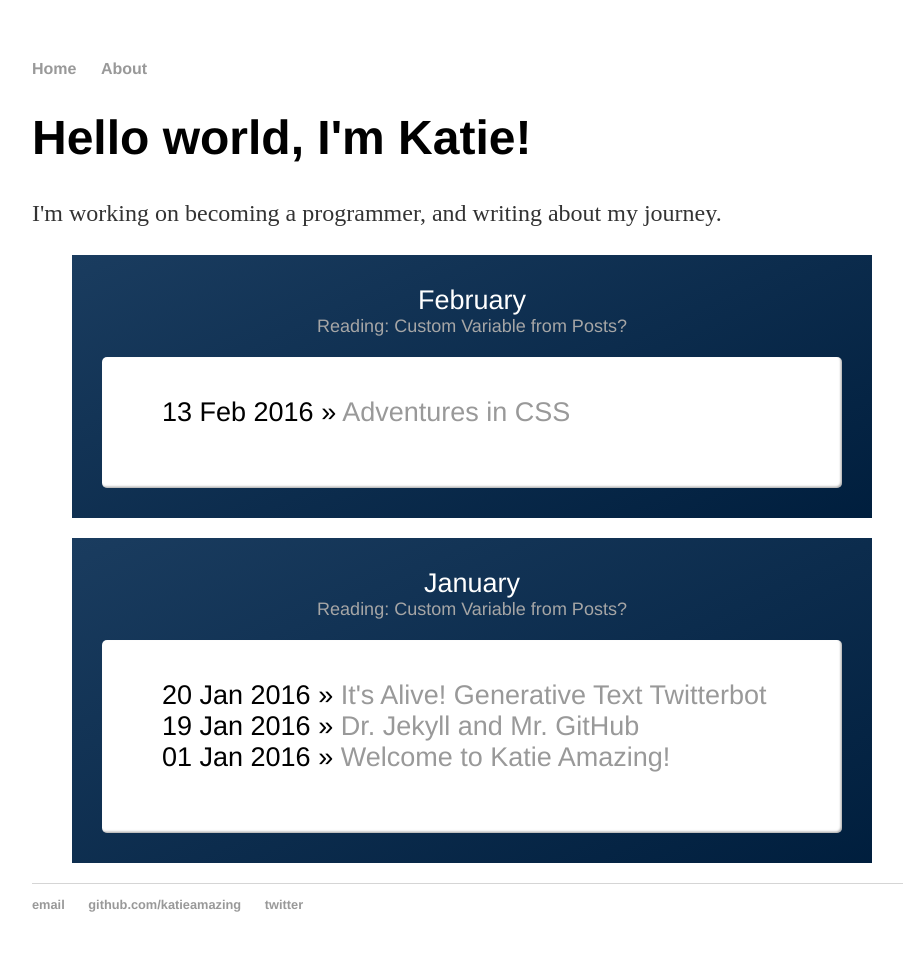
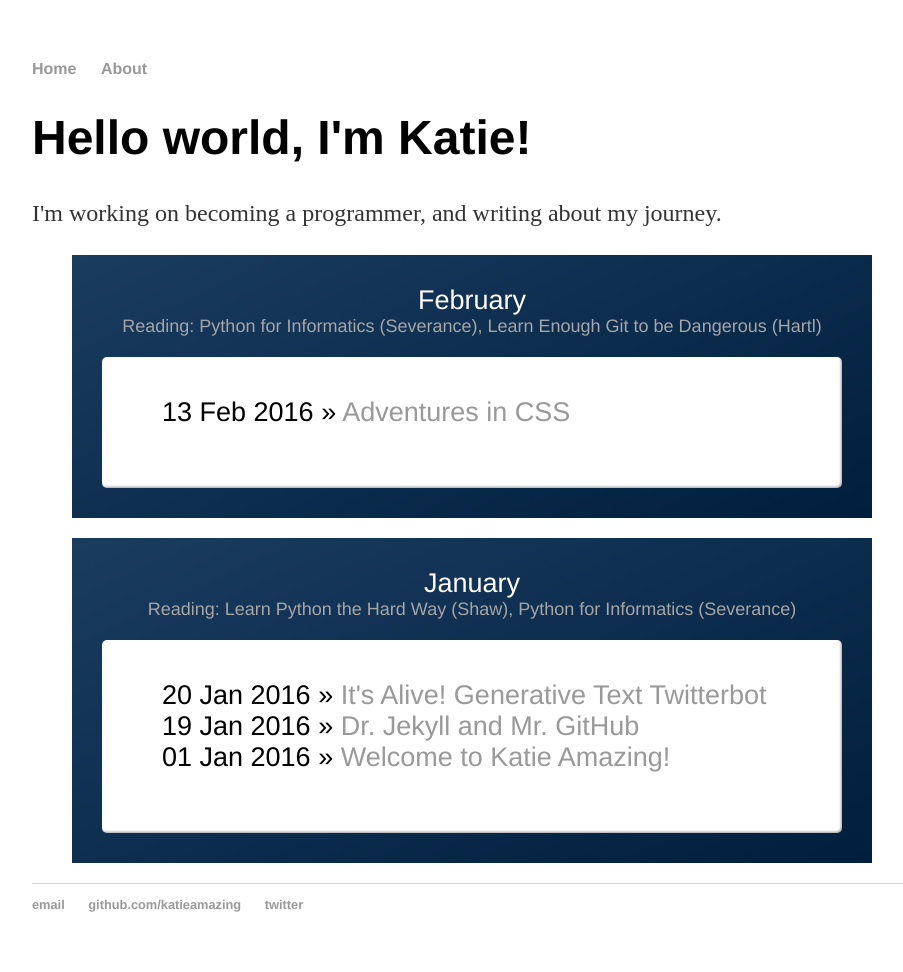
Before and after one commit to katieamazing/katieamazing.github.io, a Jekyll site: the page built from index.html, in a window 1280 px wide. Shown: the whole page, without its empty margins (160-1063 px from the left). Built offline with Jekyll 4.4.1, drawn with Linux system fonts in a browser that asks for light colours.

Commit message:
Update index.html

```diff
--- a/index.html
+++ b/index.html
@@ -10,7 +10,7 @@
 <figure class="month">
  <!-- <img src="https://s3-us-west-2.amazonaws.com/s.cdpn.io/331810/profile-sample3.jpg" alt="profile-sample3" class="headerimg" /> -->
     <h2>February</h2>
-    <h4>Reading: Custom Variable from Posts?</h4>
+    <h4>Reading: Python for Informatics (Severance), Learn Enough Git to be Dangerous (Hartl)</h4>
     <blockquote>
     <ul class="posts">
 	{% for post in site.posts %}
@@ -26,7 +26,7 @@
 <figure class="month">
  <!-- <img src="https://s3-us-west-2.amazonaws.com/s.cdpn.io/331810/profile-sample3.jpg" alt="profile-sample3" class="headerimg" /> -->
     <h2>January</h2>
-    <h4>Reading: Custom Variable from Posts?</h4>
+    <h4>Reading: Learn Python the Hard Way (Shaw), Python for Informatics (Severance)</h4>
     <blockquote>
     <ul class="posts">
 	{% for post in site.posts %}
```
